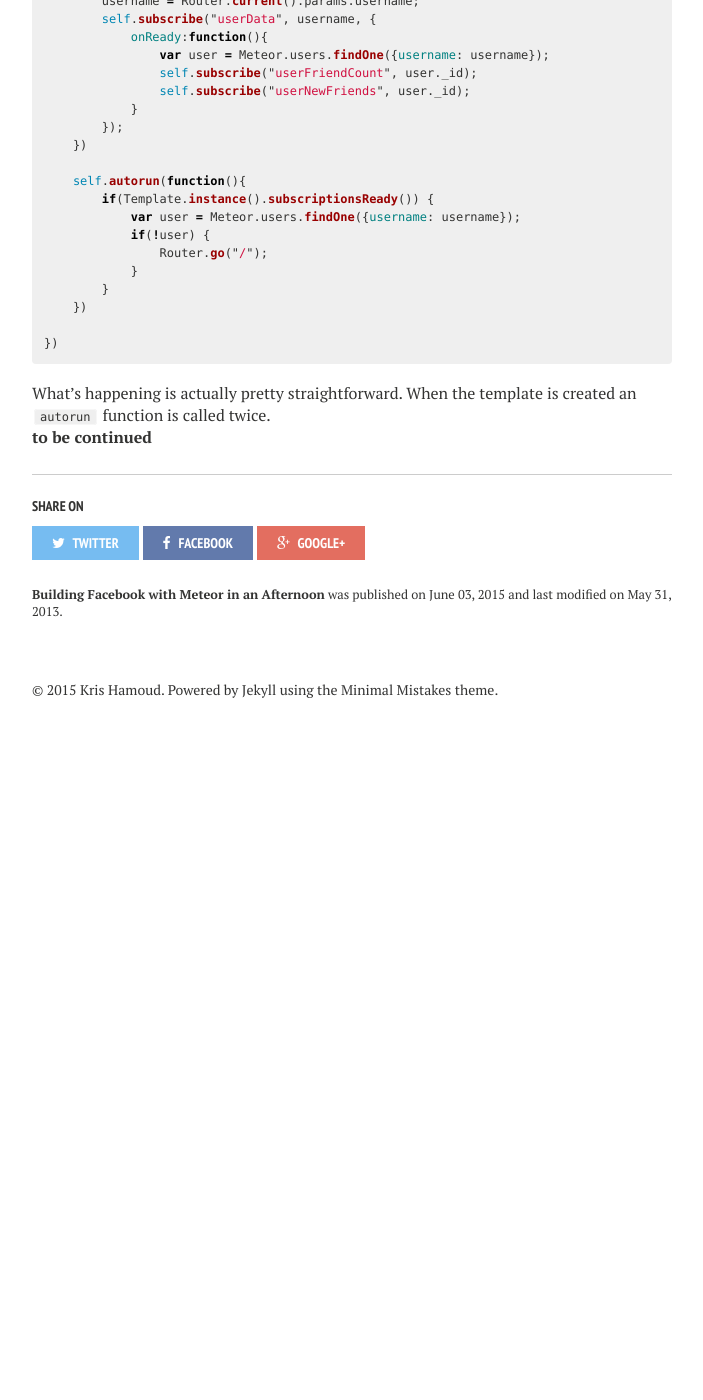
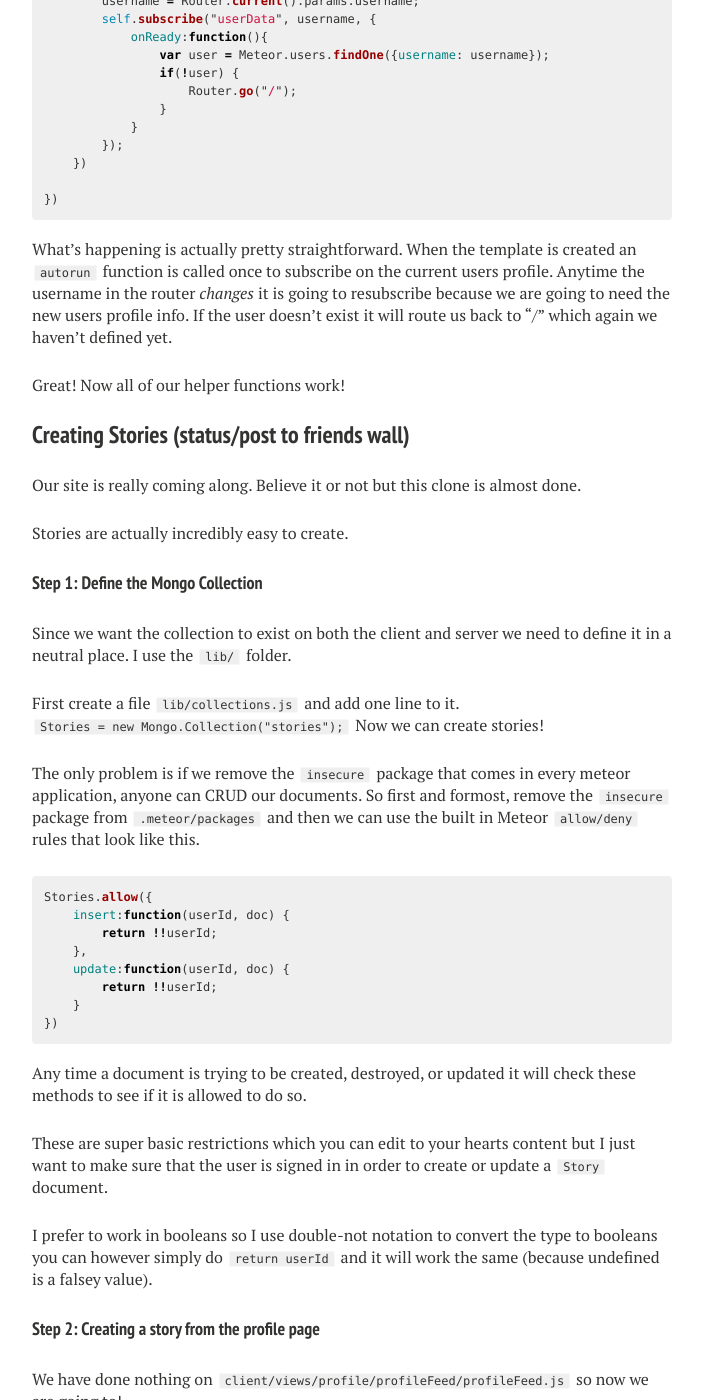
Before and after one commit to krishamoud/krishamoud.github.io, a Jekyll site: the page built from _posts/2015-06-03-building-a-facebook-clone-with-meteorjs.md, in a window 1280 px wide and 1400 px high, scrolled down 16827 px. Shown: the whole window, without its empty margins (288-991 px from the left). Built offline with Jekyll 4.4.1, drawn with Linux system fonts in a browser that asks for light colours; nearby versions of some CDN libraries; before the commit the page ends 17575 px from its top, so only the background shows below that; some of the changed text lies outside the part shown.

Commit message:
Update 2015-06-03-building-a-facebook-clone-with-meteorjs.md

```diff
--- a/_posts/2015-06-03-building-a-facebook-clone-with-meteorjs.md
+++ b/_posts/2015-06-03-building-a-facebook-clone-with-meteorjs.md
@@ -741,23 +741,100 @@ Template.profileDetails.onCreated(function(){
         self.subscribe("userData", username, {
             onReady:function(){
                 var user = Meteor.users.findOne({username: username});
-                self.subscribe("userFriendCount", user._id);
-                self.subscribe("userNewFriends", user._id);
+                if(!user) {
+                    Router.go("/");
+                }
             }
         });
-    })
-
-    self.autorun(function(){
-        if(Template.instance().subscriptionsReady()) {
-            var user = Meteor.users.findOne({username: username});
-            if(!user) {
-                Router.go("/");
-            }
-        }
     })
 
 })
 {% endhighlight %}
 
-What's happening is actually pretty straightforward.  When the template is created an `autorun` function is called twice.
+What's happening is actually pretty straightforward.  When the template is created an `autorun` function is called once to subscribe on the current users profile.  Anytime the username in the router *changes* it is going to resubscribe because we are going to need the new users profile info.  If the user doesn't exist it will route us back to "/" which again we haven't defined yet.
+
+Great!  Now all of our helper functions work!
+
+### Creating Stories (status/post to friends wall)
+Our site is really coming along.  Believe it or not but this clone is almost done.
+
+Stories are actually incredibly easy to create.
+
+#### Step 1: Define the Mongo Collection
+Since we want the collection to exist on both the client and server we need to define it in a neutral place.  I use the `lib/` folder.
+
+First create a file `lib/collections.js` and add one line to it.
+`Stories = new Mongo.Collection("stories");`
+Now we can create stories!
+
+The only problem is if we remove the `insecure` package that comes in every meteor application, anyone can CRUD our documents.  So first and formost, remove the `insecure` package from `.meteor/packages` and then we can use the built in Meteor `allow/deny` rules that look like this.
+{% highlight javascript %}
+Stories.allow({
+    insert:function(userId, doc) {
+        return !!userId;
+    },
+    update:function(userId, doc) {
+        return !!userId;
+    }
+})
+{% endhighlight %}
+
+Any time a document is trying to be created, destroyed, or updated it will check these methods to see if it is allowed to do so.
+
+These are super basic restrictions which you can edit to your hearts content but I just want to make sure that the user is signed in in order to create or update a `Story` document.
+
+I prefer to work in booleans so I use double-not notation to convert the type to booleans you can however simply do `return userId` and it will work the same (because undefined is a falsey value).
+
+#### Step 2: Creating a story from the profile page
+We have done nothing on `client/views/profile/profileFeed/profileFeed.js` so now we are going to!
+
+If we think about the way facebook works.  You can either post a status from your own page or if you are on someone else's page you can post to their page.  We are going to implement that now.
+
+{% highlight javascript %}
+Template.profileFeed.events({
+    'click .new-post':function(e){
+        e.preventDefault();
+        var profileUser = Meteor.users.findOne({username:Router.current().params.username});
+        var currentUser = Meteor.user();
+        var story = $('textarea[name="new-post"]').val();
+        if(story.length) {
+            Stories.insert({
+                createdBy: currentUser._id,
+                createdFor: profileUser._id,
+                userImage: currentUser.profile.picture.thumbnail,
+                storyImage: null,
+                storyText: story,
+                creatorName: currentUser.profile.name.first + " " + currentUser.profile.name.last,
+                creatorUsername: currentUser.profile.username,
+                creatorThumbnail: currentUser.profile.picture.thumbnail,
+                createdForName: profileUser.profile.name.first + " " + profileUser.profile.name.last,
+                createdForUsername: profileUser.profile.username,
+                createdForThumbnail: profileUser.profile.picture.thumbnail,
+                likes: [],
+                createdAt: new Date(),
+                comments: []
+            });
+            $('textarea[name="new-post"]').val("");
+        }
+
+    }
+
+})
+
+Template.profileFeed.helpers({
+    statusPlaceholder:function(){
+        var profileUser = Meteor.users.findOne({username:Router.current().params.username});
+        if(profileUser && profileUser._id === Meteor.userId()){
+            return "Update your status";
+        } else {
+            return "Post to their wall!";
+        }
+    },
+    stories:function(){
+        var profileUser = Meteor.users.findOne({username:Router.current().params.username}, {fields: {_id:1}});
+        return profileUser ? Stories.find({createdFor: profileUser._id}, {sort: {createdAt:-1}, limit: 10}) : [];
+    }
+
+})
+{% endhighlight %}
 **to be continued**
```
